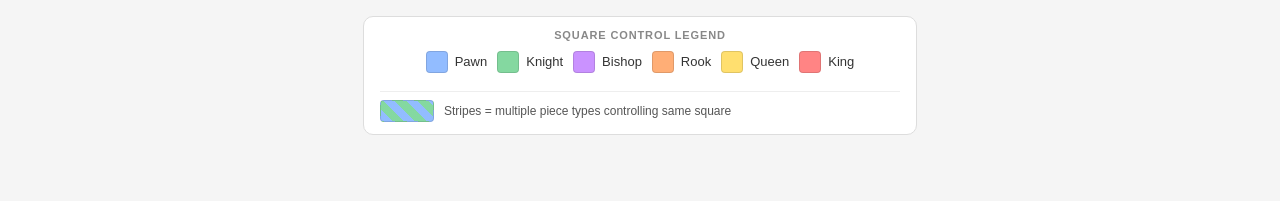
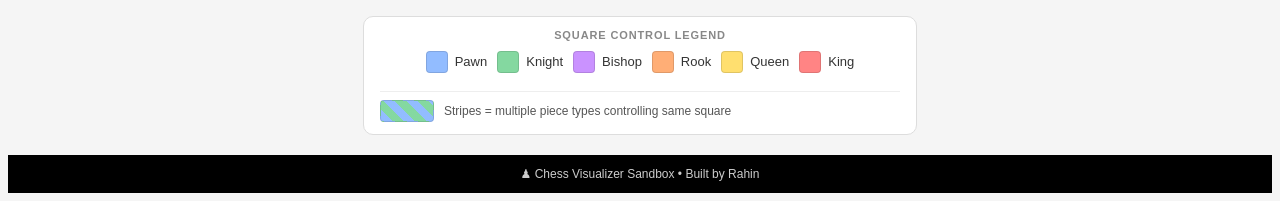
Before and after one commit to RidwanHasanKhandakar/chess-visualizer, a PHP site: page / in a window 1280 px wide. Shown: the part 617-818 px from the top of the page. Before the commit the page ends 752 px from the top, so only its background shows below. Run offline with PHP 8.4, Linux system fonts and the light colour scheme.

Commit message:
Added footer for web page!

```diff
--- a/index.php
+++ b/index.php
@@ -32,5 +32,8 @@
 <script src="assets/js/arrows.js"></script>
 <script src="assets/js/board.js"></script>
 <script src="assets/js/main.js"></script>
+<footer style="background:#000; color:#ccc; text-align:center; font-size:12px; padding:12px 0; margin-top:20px;">
+    <p style="margin:0;">♟ Chess Visualizer Sandbox • Built by Rahin</p>
+</footer>
 </body>
 </html>
```
